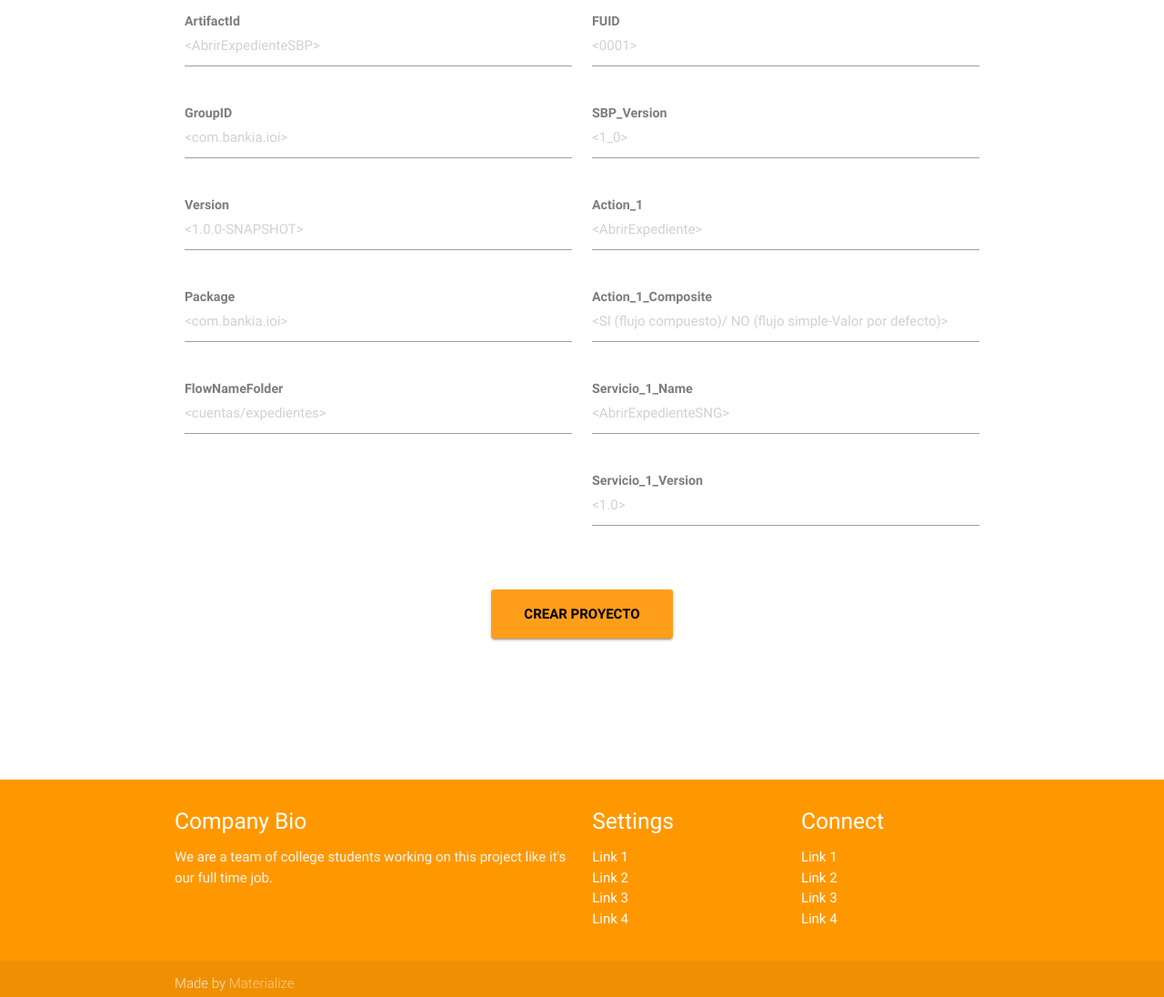
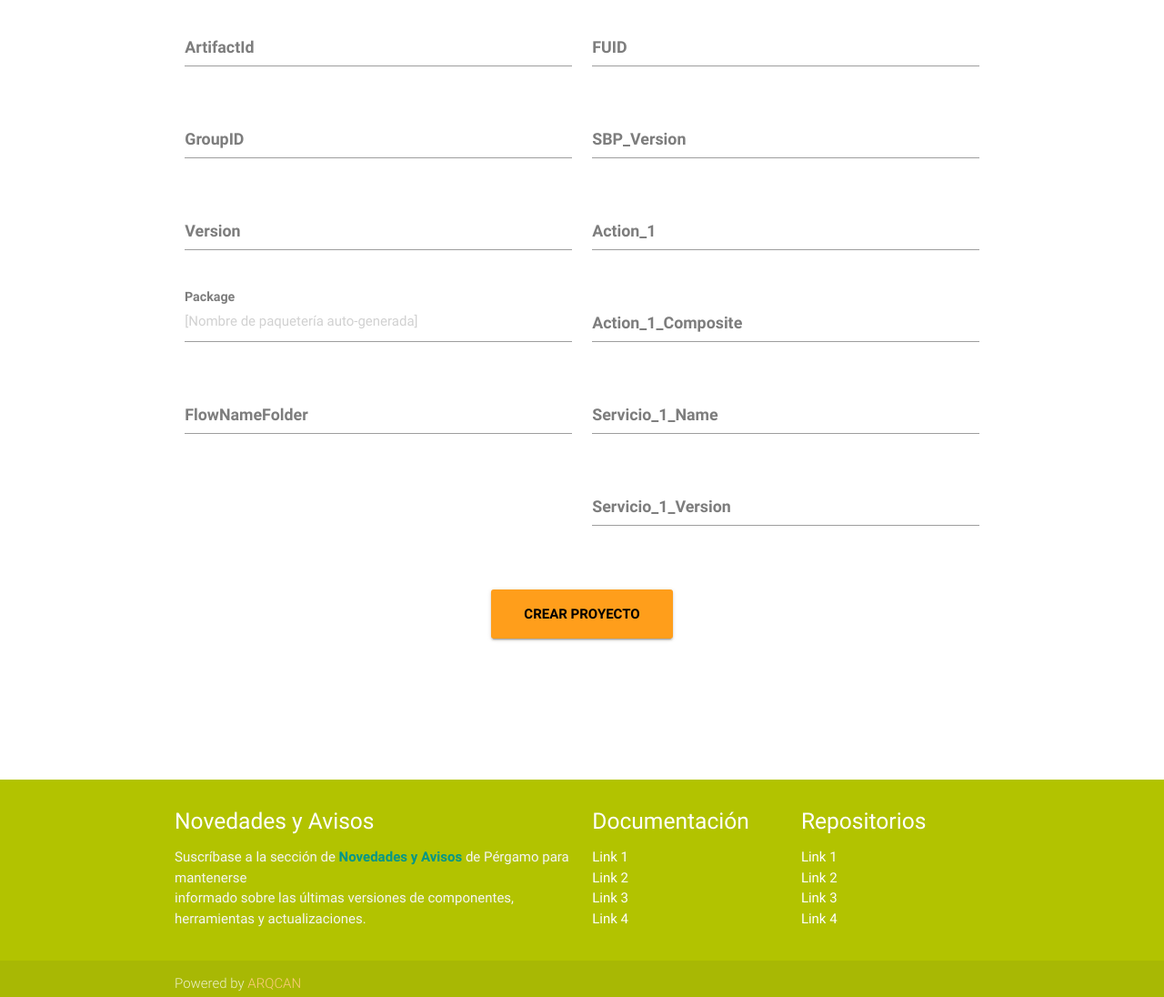
Before and after one commit to josemanuelCRV/--Builder, a website: page public/index.html in a window 1280 px wide. Shown: the part 620-1716 px from the top of the page at 91% size. Drawn offline with nearby package versions, Linux system fonts and the light colour scheme.

Commit message:
feat():added tooltip messages to inputs; style():updated content and color footer

```diff
--- a/public/index.html
+++ b/public/index.html
@@ -19,10 +19,10 @@
             <img src="/images/logo_BANKIA.svg" alt="Bankia">
             </a>
             <ul class="right hide-on-med-and-down">
-               <li><a href="#">Navbar Link</a></li>
+               <li><a href="#">Pergamo</a></li>
             </ul>
             <ul id="nav-mobile" class="side-nav">
-               <li><a href="#">Navbar Link</a></li>
+               <li><a href="#">Pergamo</a></li>
             </ul>
             <a href="#" data-activates="nav-mobile" class="button-collapse"><i class="material-icons">menu</i></a>
          </div>
@@ -33,7 +33,7 @@
             <br><br>
             <h1 class="header center orange-text">έργου-Builder </h1>
             <div class="row center">
-               <h5 class="header col s12 light">Generate a Maven Project</h5>
+               <h5 class="header col s12 light">Maven projects wizard</h5>
             </div>
             <br><br>
          </div>
@@ -68,35 +68,40 @@
                      <!-- ArtifactId -->
                      <div class="row">
                         <div class="input-field col s12">
-                           <input placeholder="<AbrirExpedienteSBP>" id="artifactId" name="artifactId" type="text"  onchange="generatePackageName()" required>
+                           <input id="artifactId" name="artifactId" type="text"  onchange="generatePackageName()"
+                             class="tooltipped" data-position="bottom" data-delay="50" data-tooltip="Nombre del artefacto. Ejemplo: <AbrirExpedienteSBP>" required/>
                            <label for="artifactId">ArtifactId</label>
                         </div>
+                        <!-- <a class="btn tooltipped" data-position="bottom" data-delay="50" data-tooltip="I am a tooltip">Hover me!</a> -->
                      </div>
                      <!-- GroupID -->
                      <div class="row" id="groupId" name="groupId">
                         <div class="input-field col s12">
-                           <input placeholder="<com.bankia.ioi>" id="groupId" name="groupId" type="text" onchange="generatePackageName()" required>
+                           <input id="groupId" name="groupId" type="text" onchange="generatePackageName()"
+                           class="tooltipped" data-position="bottom" data-delay="50" data-tooltip="Grupo funcional. <com.bankia.ioi>" required/>
                            <label for="groupId">GroupID</label>
                         </div>
                      </div>
                      <!-- Version -->
                      <div class="row" id="version" name="version">
                         <div class="input-field col s12">
-                           <input placeholder="<1.0.0-SNAPSHOT>" id="version" name="version" type="text" class="validate" required>
+                           <input id="version" name="version" type="text" class="tooltipped" data-position="bottom"
+                           data-delay="50" data-tooltip="Versión del artefacto. <1.0.0-SNAPSHOT>" required/>
                            <label for="version">Version</label>
                         </div>
                      </div>
                      <!-- Package -->
                      <div class="row" id="package" name="package">
                         <div class="input-field col s12">
-                           <input placeholder="<com.bankia.ioi>" id="packageName" name="packageName" type="text" required>
+                           <input placeholder="[Nombre de paquetería auto-generada]" id="packageName" name="packageName" type="text" class="tooltipped" data-position="bottom" data-delay="50" data-tooltip="Paquetería auto-generada por defecto. <com.bankia.ioi.AbrirExpedienteSBP>" required/>
                            <label for="package">Package</label>
                         </div>
                      </div>
                      <!-- FlowNameFolder LITE-->
                      <div class="row" id="flowNameFolder" name="flowNameFolder">
                         <div class="input-field col s12">
-                           <input placeholder="<cuentas/expedientes>" id="flowNameFolder" name="flowNameFolder" type="text">
+                           <input id="flowNameFolder" name="flowNameFolder" type="text"
+                           class="tooltipped" data-position="bottom" data-delay="50" data-tooltip="Estructura de directorios. <cuentas/expedientes>"/>
                            <label for="flowNameFolder">FlowNameFolder</label>
                         </div>
                      </div>
@@ -118,91 +123,103 @@
                      <!-- FUID  LITE-->
                      <div class="row" id="fuid" name="fuid">
                         <div class="input-field col s12">
-                           <input placeholder="<0001>" id="fuid" name="fuid" type="text" class="validate">
+                           <input id="fuid" name="fuid" type="text"
+                           class="tooltipped" data-position="bottom" data-delay="50" data-tooltip="Identificador del flujo. Facilitado por negocio. <0001>"/>
                            <label for="fuid">FUID</label>
                         </div>
                      </div>
                      <!-- servicioName  SAP-->
                      <div class="row" id="servicioName" name="servicioName" style="display:none;">
                         <div class="input-field col s12">
-                           <input placeholder="<NP>" id="servicioName" name="servicioName" type="text" class="validate">
+                           <input id="servicioName" name="servicioName" type="text"
+                            class="tooltipped" data-position="bottom" data-delay="50" data-tooltip="Nombre del servicio. <NP>"/>
                            <label for="servicioName">ServiceName</label>
                         </div>
                      </div>
                      <!-- SBP_Version LITE -->
                      <div class="row" id="sbpVersion" name="sbpVersion">
                         <div class="input-field col s12">
-                           <input placeholder="<1_0>" id="sbpVersion" name="sbpVersion" type="text" class="validate">
+                           <input id="sbpVersion" name="sbpVersion" type="text"
+                           class="tooltipped" data-position="bottom" data-delay="50" data-tooltip="Guión bajo en lugar de punto. <1_0>"/>
                            <label for="sbpVersion">SBP_Version</label>
                         </div>
                      </div>
                      <!-- servicioVersion SAP -->
                      <div class="row" id="servicioVersion" name="servicioVersion" style="display:none;">
                         <div class="input-field col s12">
-                           <input placeholder="<1_0>" id="servicioVersion" name="servicioVersion" type="text" class="validate">
+                           <input id="servicioVersion" name="servicioVersion" type="text"
+                           class="tooltipped" data-position="bottom" data-delay="50" data-tooltip="Guión bajo en lugar de punto. <1_0>"/>
                            <label for="servicioVersion">ServicieVersion</label>
                         </div>
                      </div>
                      <!-- Action_1 LITE-->
                      <div class="row" id="action1" name="action1">
                         <div class="input-field col s12">
-                           <input placeholder="<AbrirExpediente>" id="action1" name="action1" type="text" class="validate">
+                           <input id="action1" name="action1" type="text"
+                            class="tooltipped" data-position="bottom" data-delay="50" data-tooltip="Nombre de action1 <AbrirExpediente>"/>
                            <label for="action1">Action_1</label>
                         </div>
                      </div>
                      <!-- cacheable SAP-->
                      <div class="row" id="cacheable" name="cacheable" style="display:none;">
                         <div class="input-field col s12">
-                           <input placeholder="<NO / SI>" id="cacheable" name="cacheable" type="text" class="validate">
+                           <input id="cacheable" name="cacheable" type="text"
+                           class="tooltipped" data-position="bottom" data-delay="50" data-tooltip="<SI/NO> Por defecto NO"/>
                            <label for="cacheable">Cacheable</label>
                         </div>
                      </div>
                      <!-- Action_1_Composite LITE-->
                      <div class="row" id="action1Composite" name="action1Composite">
                         <div class="input-field col s12">
-                           <input placeholder="<SI (flujo compuesto)/ NO (flujo simple-Valor por defecto)>" id="action1Composite" name="action1Composite" type="text" class="validate">
+                           <input id="action1Composite" name="action1Composite" type="text" class="tooltipped" data-position="bottom"
+                           data-delay="50" data-tooltip="<SI (flujo compuesto) / NO (flujo simple-Valor por defecto)>"/>
                            <label for="action1Composite">Action_1_Composite</label>
                         </div>
                      </div>
                      <!-- Din SAP-->
                      <div class="row" id="in" name="in" style="display:none;">
                         <div class="input-field col s12">
-                           <input placeholder="<SI / NO >" id="in" name="in" type="text" class="validate">
+                           <input id="in" name="in" type="text" class="tooltipped" data-position="bottom" data-delay="50" data-tooltip="<SI/NO> Por defecto NO"//>
                            <label for="action1Composite">Din</label>
                         </div>
                      </div>
                      <!-- Servicio_1_Name LITE-->
                      <div class="row" id="servicio1Name" name="servicio1Name">
                         <div class="input-field col s12">
-                           <input placeholder="<AbrirExpedienteSNG>" id="servicio1Name" name="servicio1Name" type="text" class="validate">
+                           <input id="servicio1Name" name="servicio1Name" type="text"
+                            class="tooltipped" data-position="bottom" data-delay="50" data-tooltip="Nombre del servicio. <AbrirExpedienteSNG>"/>
                            <label for="servicio1Name">Servicio_1_Name</label>
                         </div>
                      </div>
                      <!-- sapVersion SAP-->
                      <div class="row" id="sapVersion" name="sapVersion" style="display:none;">
                         <div class="input-field col s12">
-                           <input placeholder="<sapVersion>" id="sapVersion" name="sapVersion" type="text" class="validate">
+                           <input id="sapVersion" name="sapVersion" type="text"
+                           class="tooltipped" data-position="bottom" data-delay="50" data-tooltip="Guión bajo en lugar de punto. <1_0>"/>
                            <label for="sapVersion">SAP-Version</label>
                         </div>
                      </div>
                      <!-- Servicio_1_Version -LITE -->
                      <div class="row" id="servicio1Version" name="servicio1Version">
                         <div class="input-field col s12">
-                           <input placeholder="<1.0>" id="servicio1Version" name="servicio1Version" type="text" class="validate">
+                           <input id="servicio1Version" name="servicio1Version" type="text"
+                           class="tooltipped" data-position="bottom" data-delay="50" data-tooltip="Versión del Servicio.<1.0>"/>
                            <label for="servicio1Version">Servicio_1_Version</label>
                         </div>
                      </div>
                      <!-- sapDescription SAP -->
                      <div class="row" id="sapDescription" name="sapDescription" style="display:none;">
                         <div class="input-field col s12">
-                           <input placeholder="<Unknowed>" id="sapDescription" name="sapDescription" type="text" class="validate">
+                           <input id="sapDescription" name="sapDescription" type="text"
+                            class="tooltipped" data-position="bottom" data-delay="50" data-tooltip="Descripción breve del componente <Unknowed>"/>
                            <label for="sapDescription">SAP-Description</label>
                         </div>
                      </div>
                      <!-- sapFolder SAP -->
                      <div class="row" id="sapFolder" name="sapFolder" style="display:none;">
                         <div class="input-field col s12">
-                           <input placeholder="<SAP/FOLDER>" id="sapFolder" name="sapFolder" type="text" class="validate">
+                           <input id="sapFolder" name="sapFolder" type="text"
+                           class="tooltipped" data-position="bottom" data-delay="50" data-tooltip="<SAP/FOLDER>"/>
                            <label for="sapFolder">SAP-Folder</label>
                         </div>
                      </div>
@@ -220,15 +237,15 @@
       </div>
       <!-- END Form container  -->
       <!-- Footer -->
-      <footer class="page-footer orange">
+      <footer class="page-footer" style="background-color: #B2C300">
          <div class="container">
             <div class="row">
                <div class="col l6 s12">
-                  <h5 class="white-text">Company Bio</h5>
-                  <p class="grey-text text-lighten-4">We are a team of college students working on this project like it's our full time job.</p>
+                  <h5 class="white-text">Novedades y Avisos</h5>
+                  <p class="grey-text text-lighten-4">Suscríbase a la sección de <a class="teal-text" href="#!"><b>Novedades y Avisos</b></a> de Pérgamo para mantenerse<br>informado sobre las últimas versiones de componentes, herramientas y actualizaciones.</p>
                </div>
                <div class="col l3 s12">
-                  <h5 class="white-text">Settings</h5>
+                  <h5 class="white-text">Documentación</h5>
                   <ul>
                      <li><a class="white-text" href="#!">Link 1</a></li>
                      <li><a class="white-text" href="#!">Link 2</a></li>
@@ -237,7 +254,7 @@
                   </ul>
                </div>
                <div class="col l3 s12">
-                  <h5 class="white-text">Connect</h5>
+                  <h5 class="white-text">Repositorios</h5>
                   <ul>
                      <li><a class="white-text" href="#!">Link 1</a></li>
                      <li><a class="white-text" href="#!">Link 2</a></li>
@@ -249,7 +266,7 @@
          </div>
          <div class="footer-copyright">
             <div class="container">
-               Made by <a class="orange-text text-lighten-3" href="http://materializecss.com">Materialize</a>
+               Powered by <a class="orange-text text-lighten-3" href="#">ARQCAN</a>
             </div>
          </div>
       </footer>
--- a/public/js/cmd.js
+++ b/public/js/cmd.js
@@ -41,7 +41,6 @@ $(document).ready(function() {
     $('#sapSelector').material_select();
 
 
-
     // Init tootip
     $('.tooltipped').tooltip({
         delay: 50
@@ -51,7 +50,6 @@ $(document).ready(function() {
     Materialize.updateTextFields();
 
 });
-
 
 
 
```
